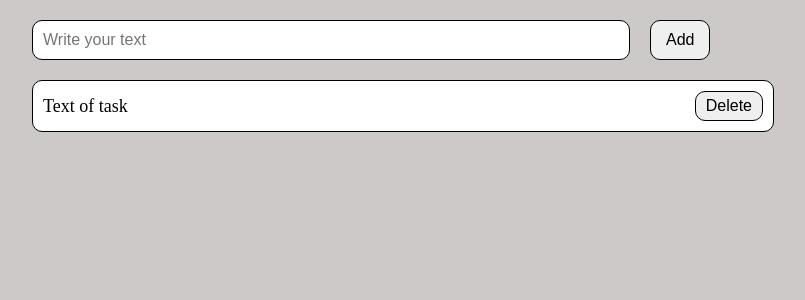
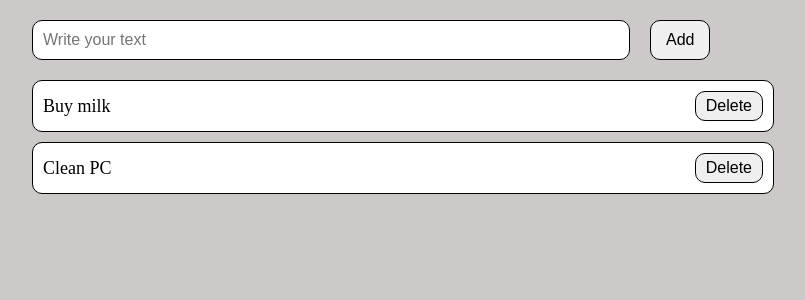
Before and after one commit to Muss999/homeWork-53, a React (Vite) app: page / in a window 1280 px wide. Shown: the top 300 px of the page, without its empty margins (248-1053 px from the left). Built offline with nearby package versions, Linux system fonts and the light colour scheme.

Commit message:
Added tasks from usestate to page

```diff
--- a/src/App.css
+++ b/src/App.css
@@ -11,4 +11,7 @@ body {
 .tasksBlock {
     width: 60%;
     margin: 20px auto 0;
+    display: flex;
+    flex-direction: column;
+    gap: 10px;
 }
--- a/src/App.tsx
+++ b/src/App.tsx
@@ -19,7 +19,15 @@ function App() {
         <div className="container">
             <AddTaskForm />
             <div className="tasksBlock">
-                <Task />
+                {tasks.map((task, index) => {
+                    return (
+                        <Task
+                            key={`task.text-${index}`}
+                            text={task.text}
+                            id={task.id}
+                        />
+                    );
+                })}
             </div>
         </div>
     );
--- a/src/Task/Task.tsx
+++ b/src/Task/Task.tsx
@@ -1,9 +1,14 @@
 import "./Task.css";
 
-const Task = () => {
+interface Props {
+    text: string;
+    id: number;
+}
+
+const Task = (props: Props) => {
     return (
         <div className="Task">
-            <p>Text of task</p>
+            <p>{props.text}</p>
             <button type="button">Delete</button>
         </div>
     );
```
